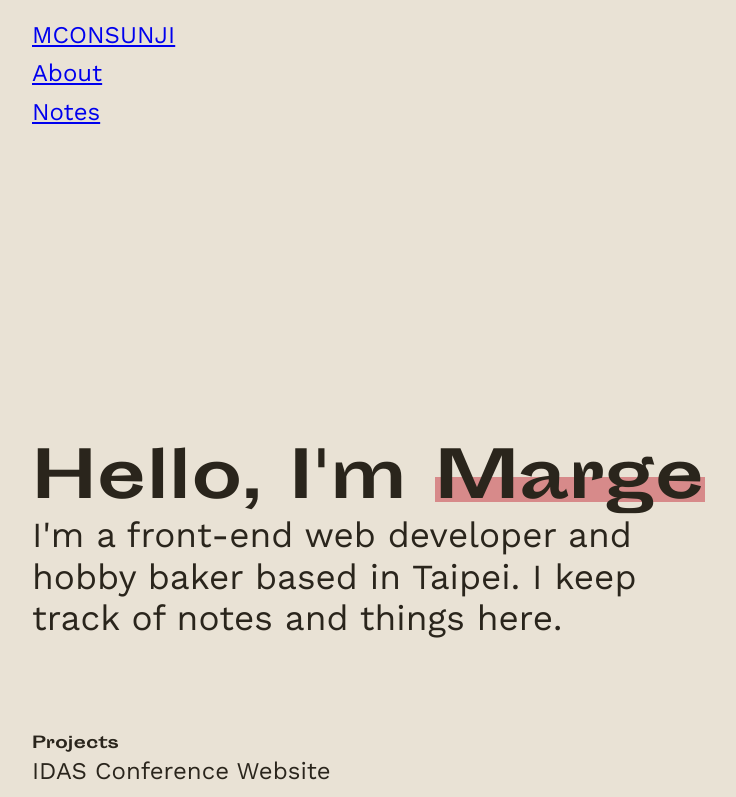
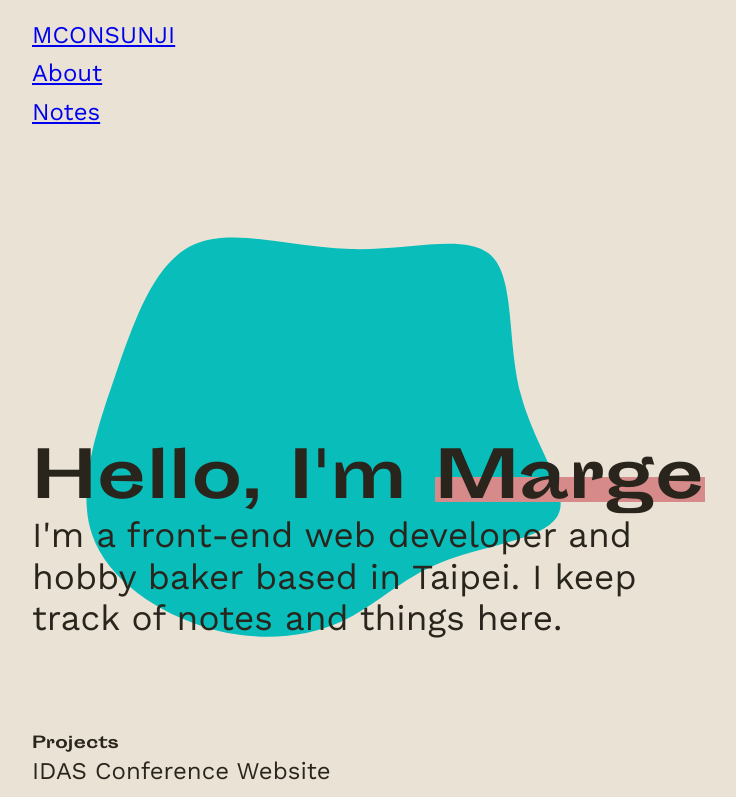
Before and after one commit to msunji/portfolio, a React (Create React App) app: page / in a window 1280 px wide. Shown: the top 797 px of the page, without its empty margins (40-776 px from the left). Built offline with nearby package versions, Linux system fonts and the light colour scheme.

Commit message:
Placeholder blob

```diff
--- a/src/App.css
+++ b/src/App.css
@@ -1 +1,7 @@
 @import "./assets/fonts/font.css";
+
+.intro__blob {
+  position: absolute;
+  width: 50%;
+  z-index: -1000;
+}
--- a/src/components/Intro.js
+++ b/src/components/Intro.js
@@ -38,6 +38,17 @@ const IntroName = styled.span`
 function Intro() {
   return (
     <div className="intro">
+      <svg
+        className="intro__blob"
+        viewBox="0 0 200 200"
+        xmlns="http://www.w3.org/2000/svg"
+      >
+        <path
+          fill="#08BDBA"
+          d="M43.4,-61.2C51,-54.2,48.4,-34.5,52.7,-17.9C57,-1.3,68.3,12.3,64.4,20C60.6,27.6,41.6,29.4,28.4,34.6C15.1,39.8,7.6,48.4,-3.6,53.4C-14.8,58.4,-29.7,59.8,-45,55.3C-60.4,50.8,-76.3,40.4,-81.2,26.2C-86.1,12,-80,-6,-73.9,-23.8C-67.8,-41.5,-61.7,-59,-49.4,-64.5C-37.1,-70,-18.5,-63.5,-0.3,-63.1C17.9,-62.6,35.8,-68.2,43.4,-61.2Z"
+          transform="translate(100 100)"
+        />
+      </svg>
       <IntroText>
         <IntroHeader>
           Hello, I'm <IntroName>Marge</IntroName>
```
